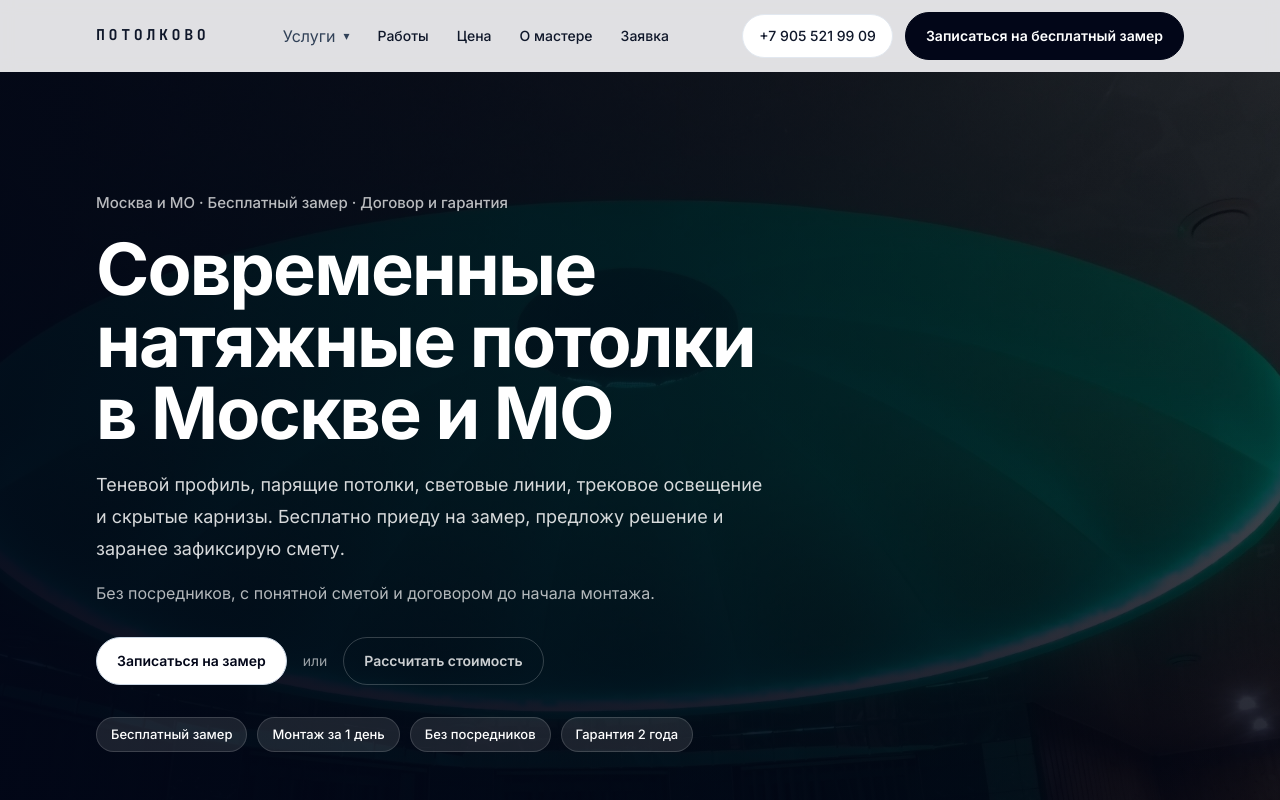
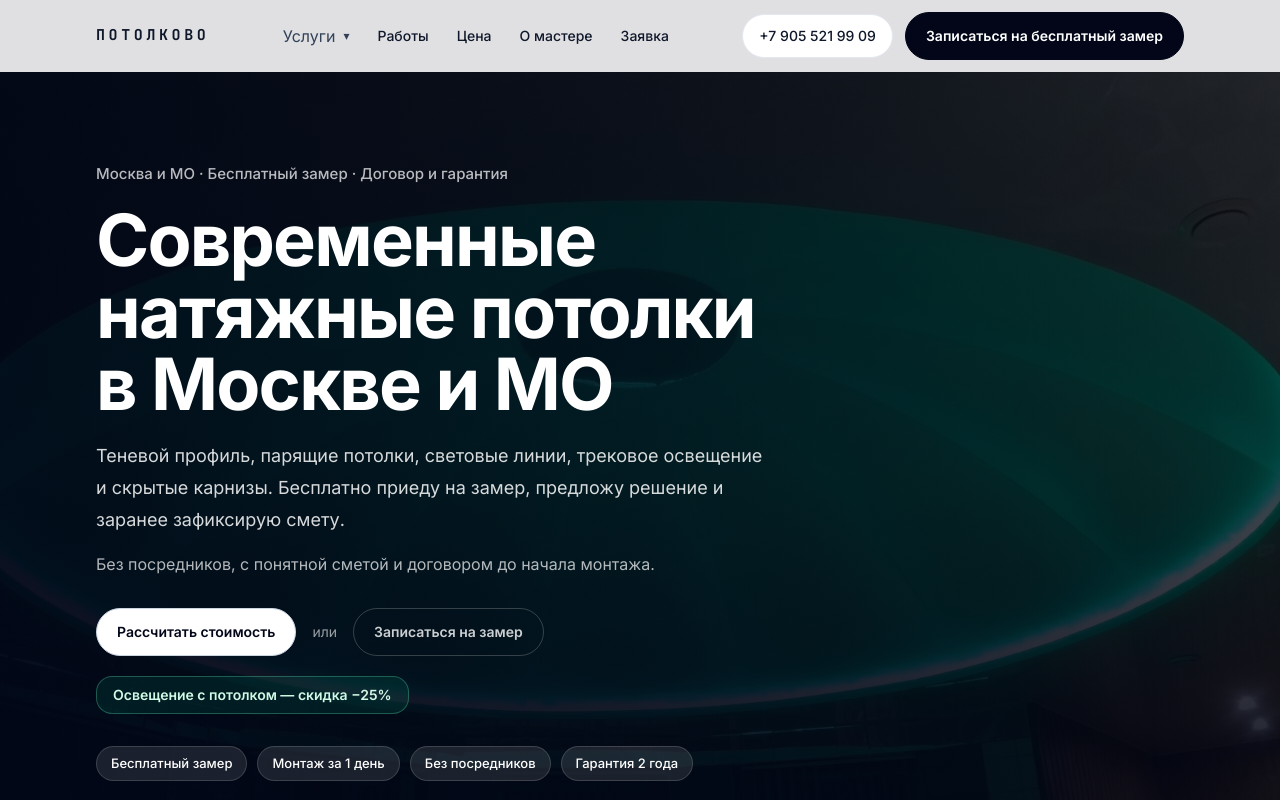
Before and after one commit to svladimirtsk-crypto/nextjs-potolkovo, a Next.js app: page / in a window 1280 px wide. Shown: the top 800 px of the page. Built offline with nearby package versions, Linux system fonts and the light colour scheme.

Commit message:
Rearrange buttons and add discount message
Updated button order and styles in home-hero component.

```diff
--- a/components/home/home-hero.tsx
+++ b/components/home/home-hero.tsx
@@ -55,13 +55,17 @@ export function HomeHero() {
             ) : null}
 
             <div className="mt-8 flex flex-col gap-4 sm:flex-row sm:flex-wrap sm:items-center">
-              <Button href="#action" variant="secondary" className="w-full sm:w-auto">
+              <Button href="#price" variant="secondary" className="w-full sm:w-auto">
+                Рассчитать стоимость
+              </Button>
+              <span className="hidden text-sm text-white/60 sm:inline">или</span>
+              <Button href="#action" variant="ghost" className="w-full border border-white/20 !text-white/80 hover:border-white/40 hover:bg-white/10 hover:!text-white sm:w-auto">
                 {hero.primaryCtaLabel}
               </Button>
-              <span className="text-sm text-white/60 hidden sm:inline">или</span>
-              <Button href="#price" variant="ghost" className="w-full sm:w-auto !text-white/80 hover:!text-white border border-white/20 hover:border-white/40 hover:bg-white/10">
-                Рассчитать стоимость
-              </Button>
+            </div>
+
+            <div className="mt-5 inline-flex rounded-2xl border border-emerald-300/30 bg-emerald-400/10 px-4 py-2 text-sm font-semibold text-emerald-100">
+              Освещение с потолком — скидка −25%
             </div>
 
             <div className="mt-8 flex flex-wrap gap-2.5">
```
